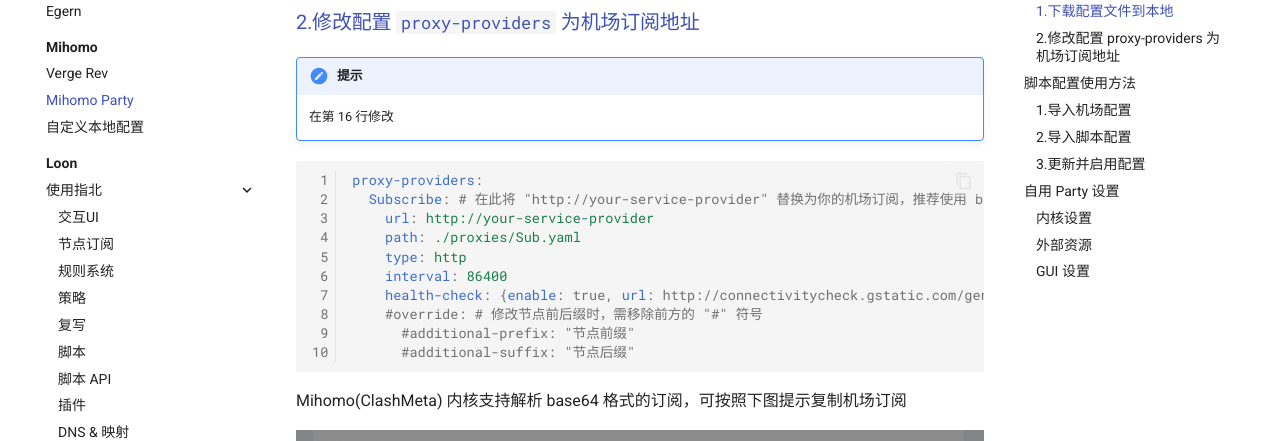
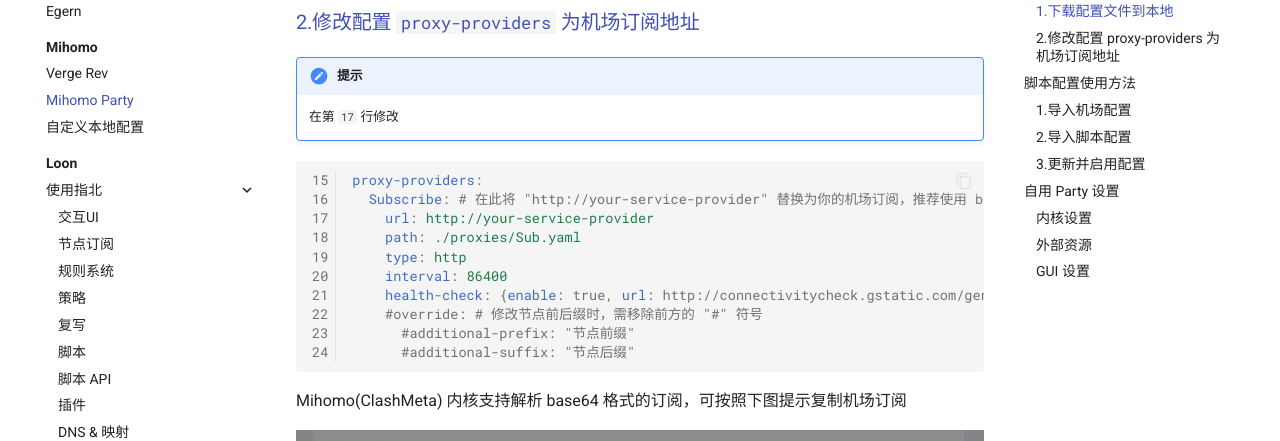
Before and after one commit to Repcz/Repcz.github.io, an MkDocs documentation site: the page built from docs/clash/party.md, in a window 1280 px wide and 900 px high, scrolled down 696 px. Shown: the part 151-592 px from the top of the window. Built offline with MkDocs 1.6.1 and Material for MkDocs 9.7.7, drawn with Linux system fonts in a browser that asks for light colours; comment, search, counter and statistics services are not loaded.

Commit message:
Update && Fix

````diff
--- a/docs/clash/party.md
+++ b/docs/clash/party.md
@@ -51,9 +51,9 @@ https://raw.githubusercontent.com/Repcz/Tool/X/Clash/Meta/Mihomo.yaml
 
 <!-- prettier-ignore -->
 !!! 提示
-    在第 16 行修改
+    在第 `17` 行修改
 
-```yaml
+```{.yaml linenums="15"}
 proxy-providers:
   Subscribe: # 在此将 "http://your-service-provider" 替换为你的机场订阅，推荐使用 base64 或者 node list
     url: http://your-service-provider
````
